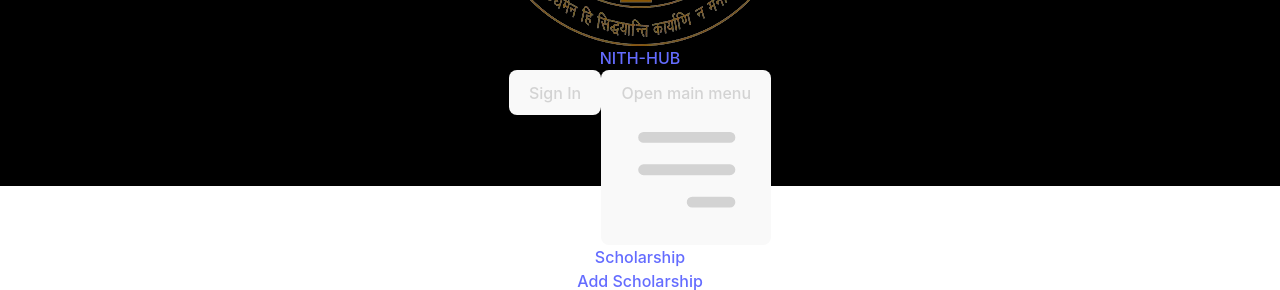
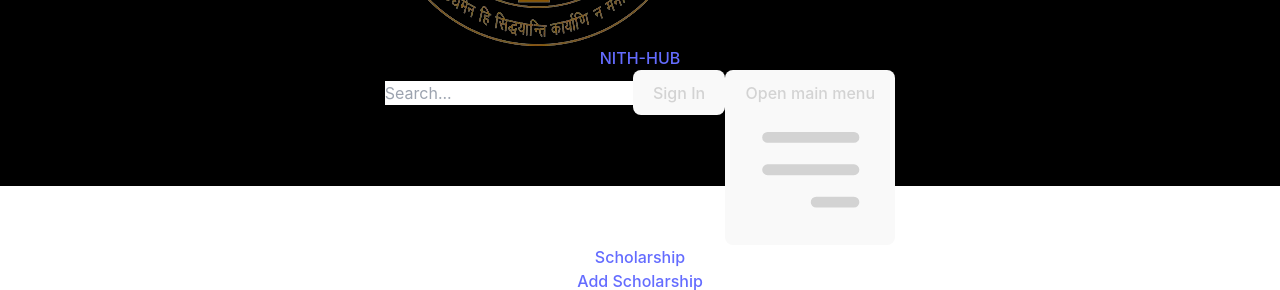
Before and after one commit to Resources-Website/NITH-HUB, a React (Vite) app: page / in a window 1280 px wide. Shown: the part 614-904 px from the top of the page. Built offline with nearby package versions, Linux system fonts and the light colour scheme; no server answers.

Commit message:
seach bar

```diff
--- a/src/components/navbar/Navbar.jsx
+++ b/src/components/navbar/Navbar.jsx
@@ -20,9 +20,25 @@
                         <img src="/nithlogo.png" className="h-12" alt="NITH-HUB" />
                         <span className="self-center text-2xl font-semibold whitespace-nowrap dark:text-white hidden md:inline">NITH-HUB</span>
                     </a>
-                    <div className="flex md:order-2 space-x-3 md:space-x-0 rtl:space-x-reverse">
-                        <button type="button" className="text-white bg-blue-700 hover:bg-blue-800 focus:ring-4 focus:outline-none focus:ring-blue-300 font-medium rounded-lg text-sm px-4 py-2 text-center dark:bg-blue-600 dark:hover:bg-blue-700 dark:focus:ring-blue-800">Sign In</button>
-                        <button onClick={toggleMobileMenu} type="button" className="inline-flex items-center p-2 w-10 h-10 justify-center text-sm text-gray-500 rounded-lg md:hidden hover:bg-gray-100 focus:outline-none focus:ring-2 focus:ring-gray-200 dark:text-gray-400 dark:hover:bg-gray-700 dark:focus:ring-gray-600" aria-controls="navbar-cta" aria-expanded={isMobileMenuOpen}>
+                    <div className="flex md:order-2 space-x-3 rtl:space-x-reverse items-center">
+                        <input
+                            type="text"
+                            className="hidden md:block w-48 px-4 py-2 text-sm text-gray-900 bg-gray-50 border border-gray-300 rounded-lg focus:ring-blue-500 focus:border-blue-500 dark:bg-gray-700 dark:border-gray-600 dark:placeholder-gray-400 dark:text-white dark:focus:ring-blue-500 dark:focus:border-blue-500"
+                            placeholder="Search..."
+                        />
+                        <button
+                            type="button"
+                            className="text-white bg-blue-700 hover:bg-blue-800 focus:ring-4 focus:outline-none focus:ring-blue-300 font-medium rounded-lg text-sm px-4 py-2 text-center dark:bg-blue-600 dark:hover:bg-blue-700 dark:focus:ring-blue-800"
+                        >
+                            Sign In
+                        </button>
+                        <button
+                            onClick={toggleMobileMenu}
+                            type="button"
+                            className="inline-flex items-center p-2 w-10 h-10 justify-center text-sm text-gray-500 rounded-lg md:hidden hover:bg-gray-100 focus:outline-none focus:ring-2 focus:ring-gray-200 dark:text-gray-400 dark:hover:bg-gray-700 dark:focus:ring-gray-600"
+                            aria-controls="navbar-cta"
+                            aria-expanded={isMobileMenuOpen}
+                        >
                             <span className="sr-only">Open main menu</span>
                             {isMobileMenuOpen ? (
                                 <svg className="w-5 h-5" xmlns="http://www.w3.org/2000/svg" fill="none" viewBox="0 0 24 24" stroke="currentColor">
@@ -37,14 +53,12 @@
                     </div>
                     <div className={`items-center justify-between ${isMobileMenuOpen ? 'block' : 'hidden'} w-full md:flex md:w-auto md:order-1`} id="navbar-cta">
                         <ul className="flex flex-col font-medium p-4 md:p-0 mt-4 border border-gray-100 rounded-lg bg-gray-50 md:space-x-8 rtl:space-x-reverse md:flex-row md:mt-0 md:border-0 md:bg-white dark:bg-gray-800 md:dark:bg-gray-900 dark:border-gray-700">
-
                             <li>
                                 <Link to="/scholarship" className="block py-2 px-3 md:p-0 text-gray-900 rounded hover:bg-gray-100 md:hover:bg-transparent md:hover:text-blue-700 md:dark:hover:text-blue-500 dark:text-white dark:hover:bg-gray-700 dark:hover:text-white md:dark:hover:bg-transparent dark:border-gray-700" onClick={closeMobileMenu}>Scholarship</Link>
                             </li>
                             <li>
                                 <Link to="/add-scholarship" className="block py-2 px-3 md:p-0 text-gray-900 rounded hover:bg-gray-100 md:hover:bg-transparent md:hover:text-blue-700 md:dark:hover:text-blue-500 dark:text-white dark:hover:bg-gray-700 dark:hover:text-white md:dark:hover:bg-transparent dark:border-gray-700" onClick={closeMobileMenu}>Add Scholarship</Link>
                             </li>
-
                         </ul>
                     </div>
                 </div>
```
